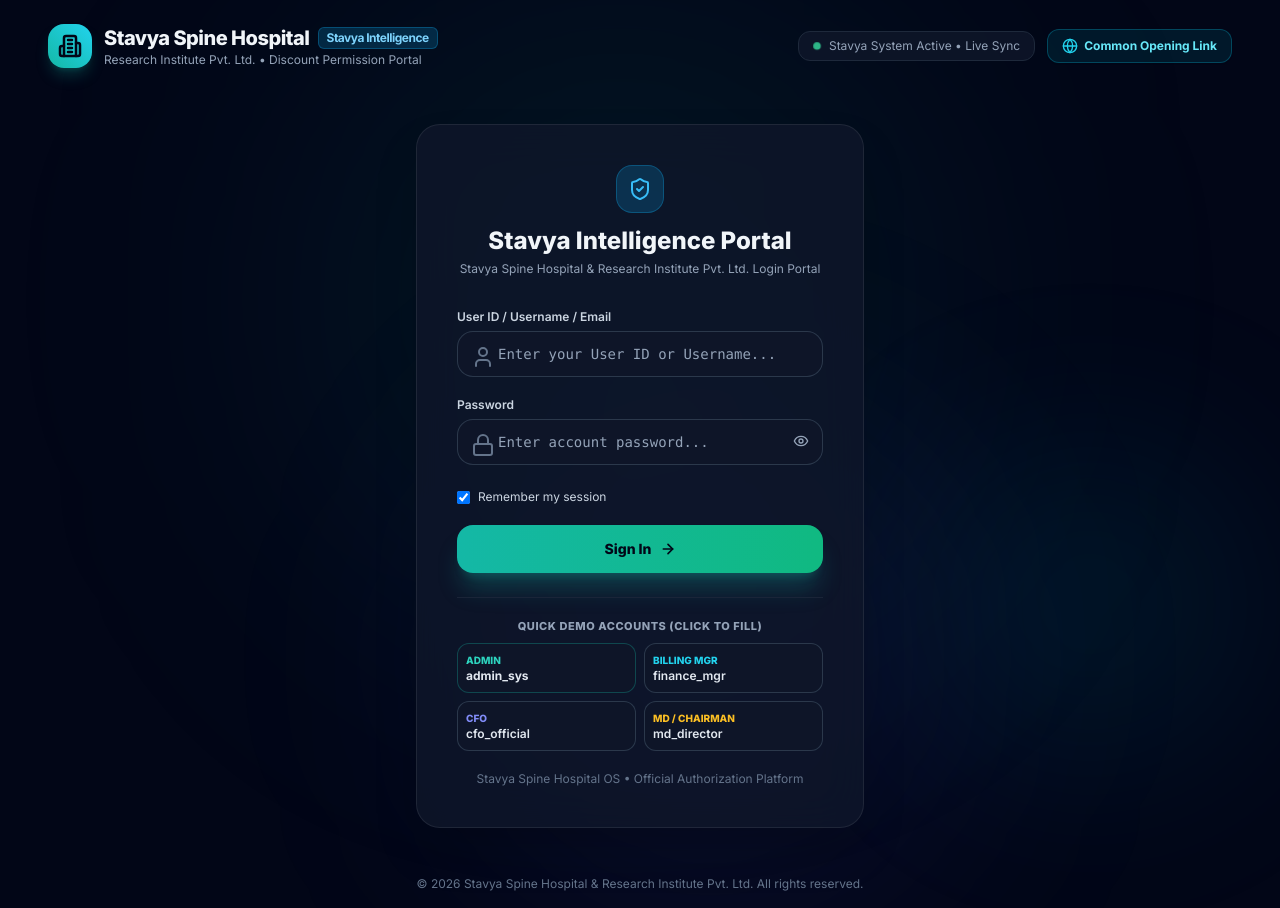
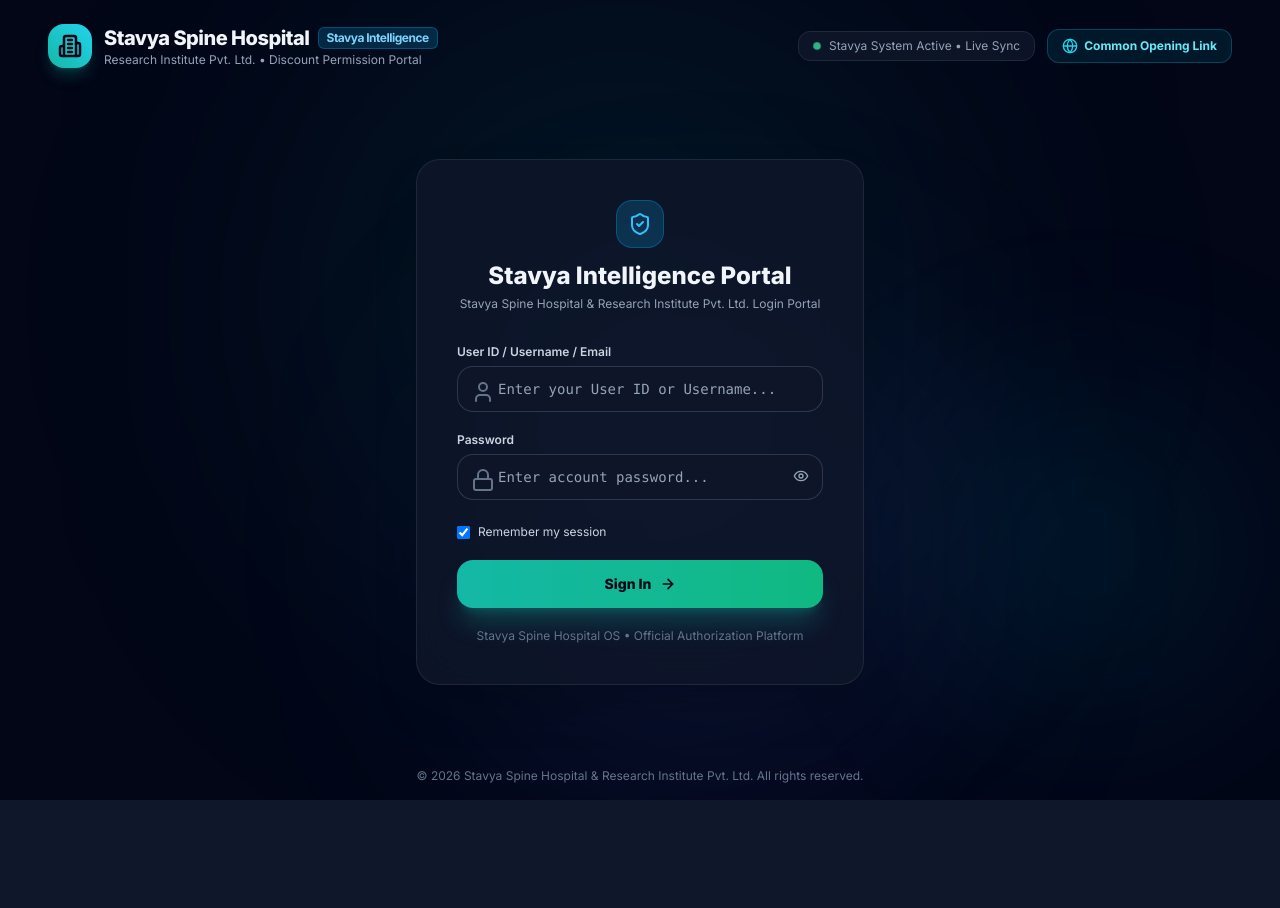
Before and after one commit to HB2810/disc., a React (Vite) app: page / in a window 1280 px wide. After the commit the page ends 800 px from the top, so only its background shows below. Built offline with nearby package versions, Linux system fonts and the light colour scheme; no server answers.

Commit message:
Remove Quick Demo Accounts section from LoginPage

```diff
--- a/src/components/LoginPage.jsx
+++ b/src/components/LoginPage.jsx
@@ -185,51 +185,6 @@ export const LoginPage = () => {
               </button>
             </form>
 
-            {/* Quick Demo Login Credentials Section */}
-            <div className="mt-6 pt-5 border-t border-slate-800/80">
-              <span className="text-[11px] font-extrabold uppercase tracking-wider text-slate-400 block mb-2 text-center">
-                Quick Demo Accounts (Click to Fill)
-              </span>
-
-              <div className="grid grid-cols-2 gap-2 text-xs">
-                <button
-                  type="button"
-                  onClick={() => { setUsername('admin_sys'); setPassword('admin@123password'); }}
-                  className="p-2 rounded-xl bg-slate-900/90 hover:bg-slate-800 border border-teal-500/30 text-teal-300 font-bold text-left transition-all active:scale-95"
-                >
-                  <div className="text-[10px] text-teal-400 uppercase font-black">ADMIN</div>
-                  <div className="truncate text-slate-200">admin_sys</div>
-                </button>
-
-                <button
-                  type="button"
-                  onClick={() => { setUsername('finance_mgr'); setPassword('Pass@123'); }}
-                  className="p-2 rounded-xl bg-slate-900/90 hover:bg-slate-800 border border-slate-700/80 text-slate-300 font-semibold text-left transition-all active:scale-95"
-                >
-                  <div className="text-[10px] text-cyan-400 uppercase font-black">BILLING MGR</div>
-                  <div className="truncate text-slate-200">finance_mgr</div>
-                </button>
-
-                <button
-                  type="button"
-                  onClick={() => { setUsername('cfo_official'); setPassword('Pass@123'); }}
-                  className="p-2 rounded-xl bg-slate-900/90 hover:bg-slate-800 border border-slate-700/80 text-slate-300 font-semibold text-left transition-all active:scale-95"
-                >
-                  <div className="text-[10px] text-indigo-400 uppercase font-black">CFO</div>
-                  <div className="truncate text-slate-200">cfo_official</div>
-                </button>
-
-                <button
-                  type="button"
-                  onClick={() => { setUsername('md_director'); setPassword('Pass@123'); }}
-                  className="p-2 rounded-xl bg-slate-900/90 hover:bg-slate-800 border border-slate-700/80 text-slate-300 font-semibold text-left transition-all active:scale-95"
-                >
-                  <div className="text-[10px] text-amber-400 uppercase font-black">MD / CHAIRMAN</div>
-                  <div className="truncate text-slate-200">md_director</div>
-                </button>
-              </div>
-            </div>
-
             <div className="mt-5 text-center text-xs text-slate-500">
               Stavya Spine Hospital OS • Official Authorization Platform
             </div>
```
